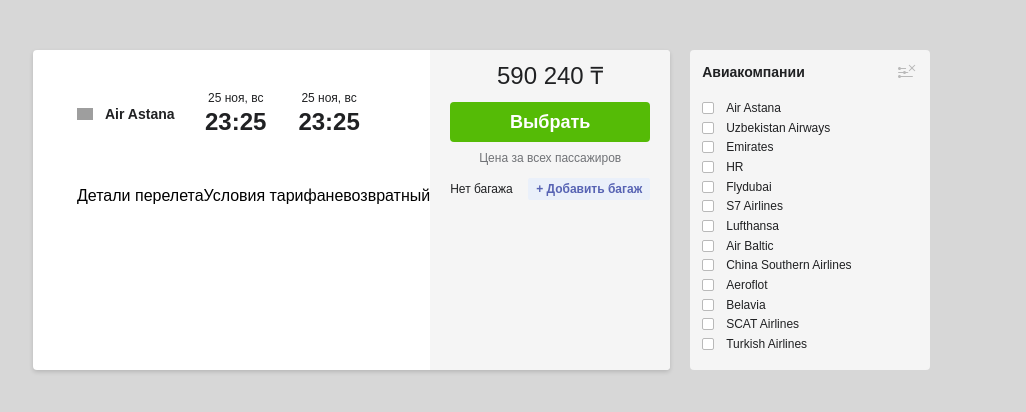
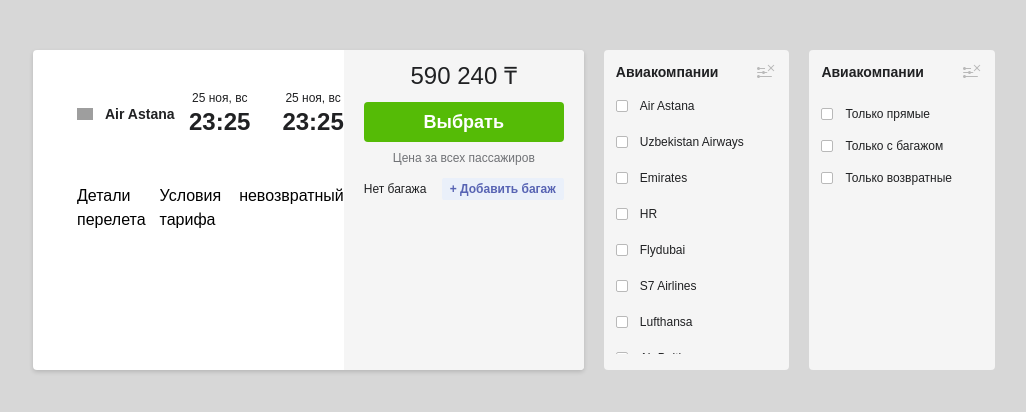
Before and after one commit to alen-ich/aviata-task, a Vue app: page / in a window 1280 px wide. Shown: the top 412 px of the page, without its empty margins (136-1162 px from the left). Built offline with nearby package versions, Linux system fonts and the light colour scheme; grey boxes are pictures that could not be loaded.

Commit message:
feat: scroll company filter

```diff
--- a/src/App.vue
+++ b/src/App.vue
@@ -2,6 +2,7 @@
 import { onMounted, ref } from 'vue'
 import TicketList from './components/TicketList.vue'
 import CompanyFilter from './components/CompanyFilter.vue'
+import OptionsFilter from './components/OptionsFilter.vue'
 
 onMounted(() => {
   readJSON()
@@ -26,6 +27,7 @@ const readJSON = () => {
     <div class="flex flex-col"></div>
     <TicketList msg="Vite + Vue" />
     <CompanyFilter :airlines="dataAirlines"/>
+    <OptionsFilter />
   </div>
 </template>
 
--- a/src/components/CompanyFilter.vue
+++ b/src/components/CompanyFilter.vue
@@ -1,5 +1,5 @@
 <script setup lang="ts">
-import { onBeforeMount, onMounted, ref } from 'vue'
+import { ref } from 'vue'
 
 const airlineFilter = ref([] as any)
 
@@ -24,8 +24,8 @@ defineProps<{ airlines: any }>()
             </button>
 
         </div>
-        <div class="flex flex-col overflow-auto">
-            <label class="flex gap-x-3 items-center cursor-pointer custom-label text-deep-dark text-xs h-8"
+        <div class="flex flex-col overflow-scroll h-full gap-y-5">
+            <label class="flex gap-x-3 items-center cursor-pointer custom-label text-deep-dark text-xs"
                 v-for="(airline, code) in airlines">
                 <span
                     class="w-3 h-3 bg-white rounded-sm border-[1px] border-solid border-grey relative checkbox-custom"
--- a/src/components/OptionsFilter.vue
+++ b/src/components/OptionsFilter.vue
@@ -0,0 +1,82 @@
+<script setup lang="ts">
+import { ref } from 'vue'
+
+const optionsArr = ref([
+    {
+        name: "Только прямые",
+        value: "direct"
+    },
+    {
+        name: "Только с багажом",
+        value: "baggage"
+    },
+    {
+        name: "Только возвратные",
+        value: "refund"
+    }
+])
+
+const optionsFilter = ref([] as any)
+
+const resetFilters = () => {
+    optionsFilter.value = []
+}
+</script>
+
+<template>
+    <div class="flex flex-col bg-beige text-deep-dark pt-3 px-3 pb-4 gap-y-4 w-60 h-80 rounded">
+        <div class="flex justify-between items-center">
+            <h4 class="text-sm font-bold">Авиакомпании</h4>
+            <button type="button" id="close-filter" @click="resetFilters">
+                <svg width="20" height="20" viewBox="0 0 20 20" fill="none" xmlns="http://www.w3.org/2000/svg">
+                    <path class="close-filter-icon" fill-rule="evenodd" clip-rule="evenodd"
+                        d="M10.6464 8.64648L13.2929 6.00004L10.6464 3.35359L11.3535 2.64648L14 5.29293L16.6464 2.64648L17.3535 3.35359L14.7071 6.00004L17.3535 8.64648L16.6464 9.35359L14 6.70714L11.3535 9.35359L10.6464 8.64648ZM2.91465 6.00003H8C8 6.34074 8.0284 6.67482 8.08296 7.00003H2.91465C2.70873 7.58263 2.15311 8.00003 1.5 8.00003C0.671573 8.00003 0 7.32846 0 6.50003C0 5.6716 0.671573 5.00003 1.5 5.00003C2.15311 5.00003 2.70873 5.41743 2.91465 6.00003ZM7.91465 10H9.52779C9.86799 10.3801 10.2559 10.7166 10.6822 11H7.91465C7.70873 11.5826 7.15311 12 6.5 12C5.84689 12 5.29127 11.5826 5.08535 11H0.5C0.223858 11 0 10.7762 0 10.5C0 10.2239 0.223858 10 0.5 10H5.08535C5.29127 9.41743 5.84689 9.00003 6.5 9.00003C7.15311 9.00003 7.70873 9.41743 7.91465 10ZM2.91465 14C2.70873 13.4174 2.15311 13 1.5 13C0.671573 13 0 13.6716 0 14.5C0 15.3285 0.671573 16 1.5 16C2.15311 16 2.70873 15.5826 2.91465 15H14.5C14.7761 15 15 14.7762 15 14.5C15 14.2239 14.7761 14 14.5 14H2.91465Z"
+                        fill="#B9B9B9" />
+                </svg>
+            </button>
+
+        </div>
+        <div class="flex flex-col overflow-auto">
+            <label class="flex gap-x-3 items-center cursor-pointer custom-label text-deep-dark text-xs h-8"
+                v-for="option in optionsArr">
+                <span class="w-3 h-3 bg-white rounded-sm border-[1px] border-solid border-grey relative checkbox-custom"
+                    :class="{ 'bg-bright-green border-bright-green checkbox-custom-checked': optionsFilter.includes(option) }"></span>
+                <input type="checkbox" class="hidden" v-model="optionsFilter" :value="option.value">
+                {{ option.name }}
+            </label>
+        </div>
+    </div>
+</template>
+
+<style scoped>
+#close-filter:hover .close-filter-icon {
+    fill: #7284e4;
+}
+
+.custom-label:hover .checkbox-custom::before {
+    content: url("../assets/mark-icon.svg");
+    width: 8px;
+    height: 8px;
+    position: absolute;
+    top: -4px;
+    left: 1px;
+}
+
+.checkbox-custom-checked::before {
+    content: url("../assets/mark-white.svg");
+    width: 8px;
+    height: 8px;
+    position: absolute;
+    top: -4px;
+    left: 1px;
+}
+
+.custom-label:hover .checkbox-custom-checked::before {
+    content: url("../assets/mark-white.svg");
+    width: 8px;
+    height: 8px;
+    position: absolute;
+    top: -4px;
+    left: 1px;
+}
+</style>
```
